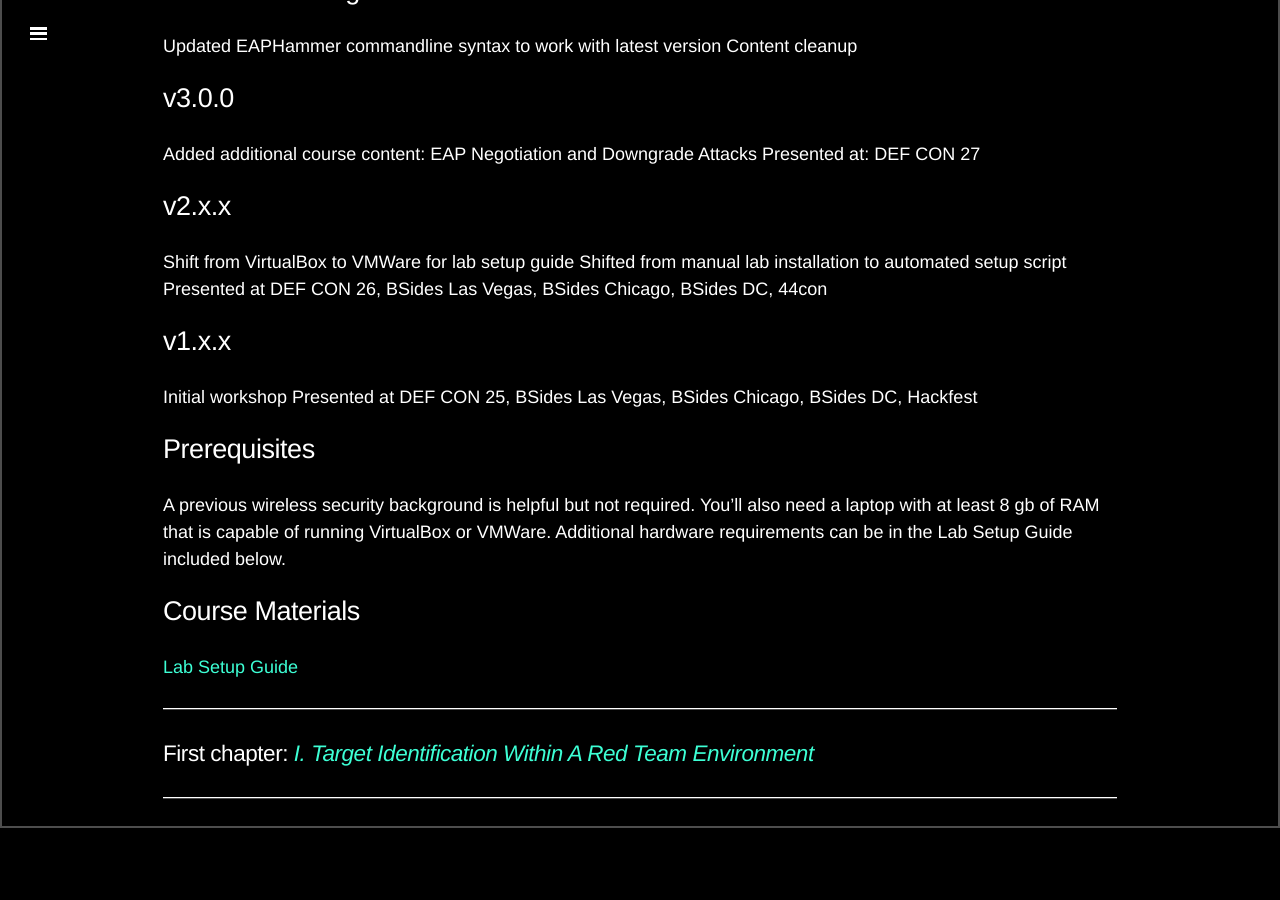
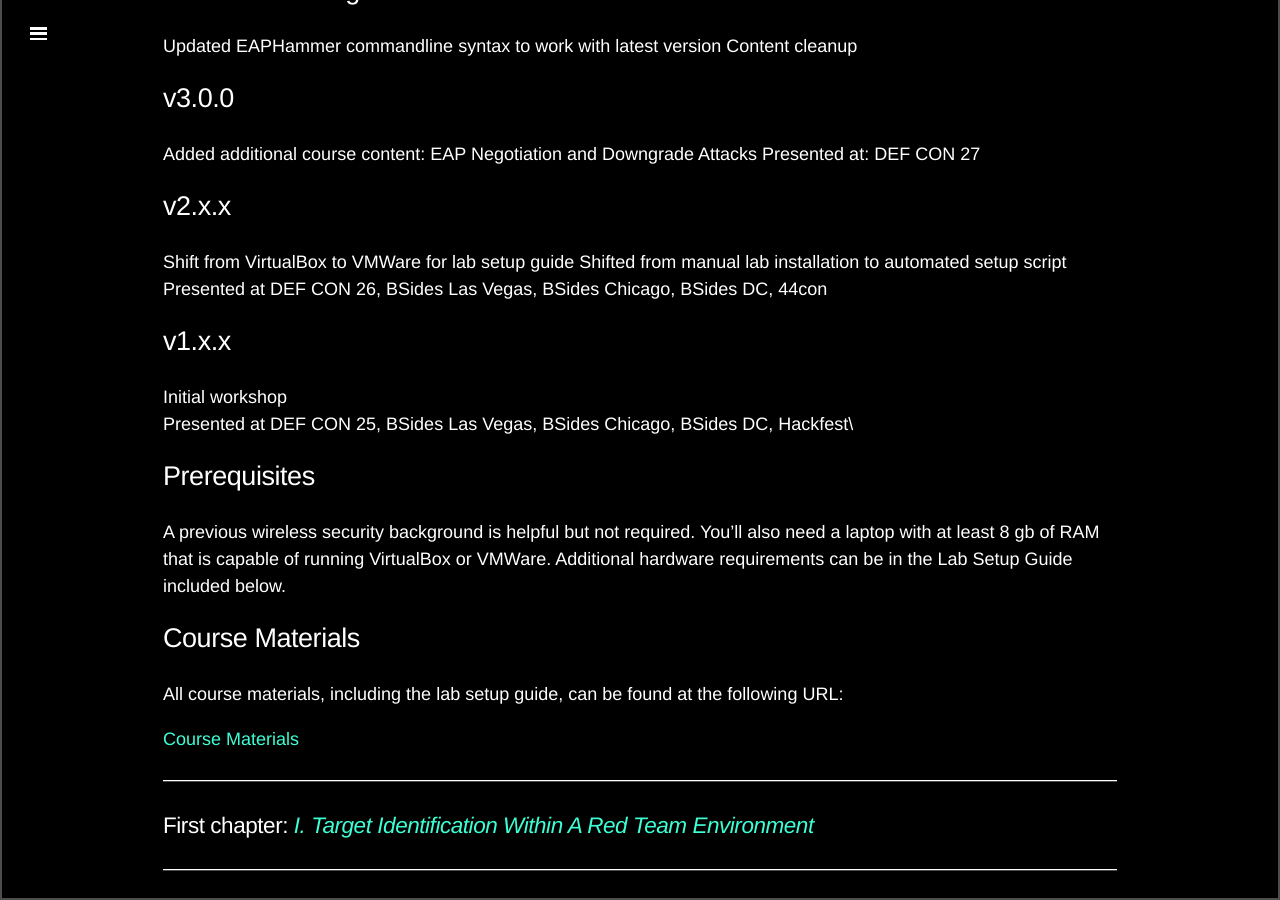
Before and after one commit to s0lst1c3/s0lst1c3.github.io, a Jekyll site: the page built from workshops/advanced-wireless-attacks/index.md, in a window 1280 px wide and 900 px high, scrolled down 1413 px. Built offline with Jekyll 4.4.1, drawn with Linux system fonts in a browser that asks for light colours; Markdown is read by kramdown in place of the engine named in the settings; before the commit the page ends 2241 px from its top, so only the background shows below that.

Commit message:
updating

```diff
--- a/workshops/advanced-wireless-attacks/index.md
+++ b/workshops/advanced-wireless-attacks/index.md
@@ -39,31 +39,37 @@
 ----------
 
 ## v3.0.1 - Mon Aug 26 2019
+
 Updated EAPHammer commandline syntax to work with latest version
 Content cleanup
 
 ## v3.0.0
+
 Added additional course content: EAP Negotiation and Downgrade Attacks
 Presented at: DEF CON 27
 
 ## v2.x.x
+
 Shift from VirtualBox to VMWare for lab setup guide
 Shifted from manual lab installation to automated setup script
 Presented at DEF CON 26, BSides Las Vegas, BSides Chicago, BSides DC, 44con
 
 ## v1.x.x
-Initial workshop
-Presented at DEF CON 25, BSides Las Vegas, BSides Chicago, BSides DC, Hackfest
+
+Initial workshop \
+Presented at DEF CON 25, BSides Las Vegas, BSides Chicago, BSides DC, Hackfest\
 
 Prerequisites
---------------
+-------------
 
 A previous wireless security background is helpful but not required. You'll also need a laptop with at least 8 gb of RAM that is capable of running VirtualBox or VMWare. Additional hardware requirements can be in the Lab Setup Guide included below.
 
 Course Materials
 ----------------
 
-[Lab Setup Guide](https://media.defcon.org/DEF%20CON%2025/DEF%20CON%2025%20presentations/DEFCON-25-Gabriel-Ryan-Advanced-Wireless-Attacks-Against-Enterprise-Networks-Lab-Setup-Guide.pdf)
+All course materials, including the lab setup guide, can be found at the following URL:
+
+[Course Materials](https://drive.google.com/open?id=0BwFgM9oAhmd_c2JJaG1iUmhkZTg)
 
 ---
 
```
